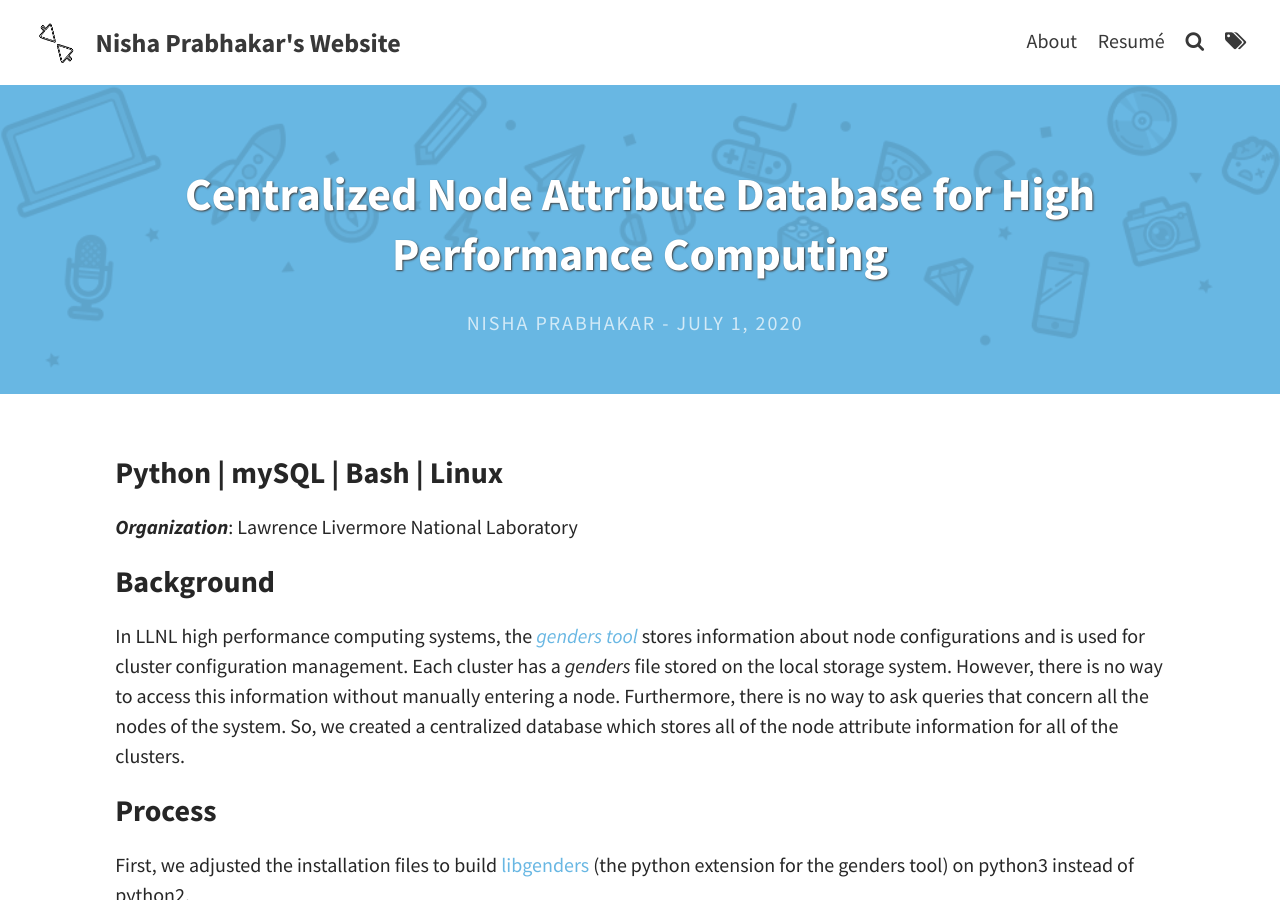
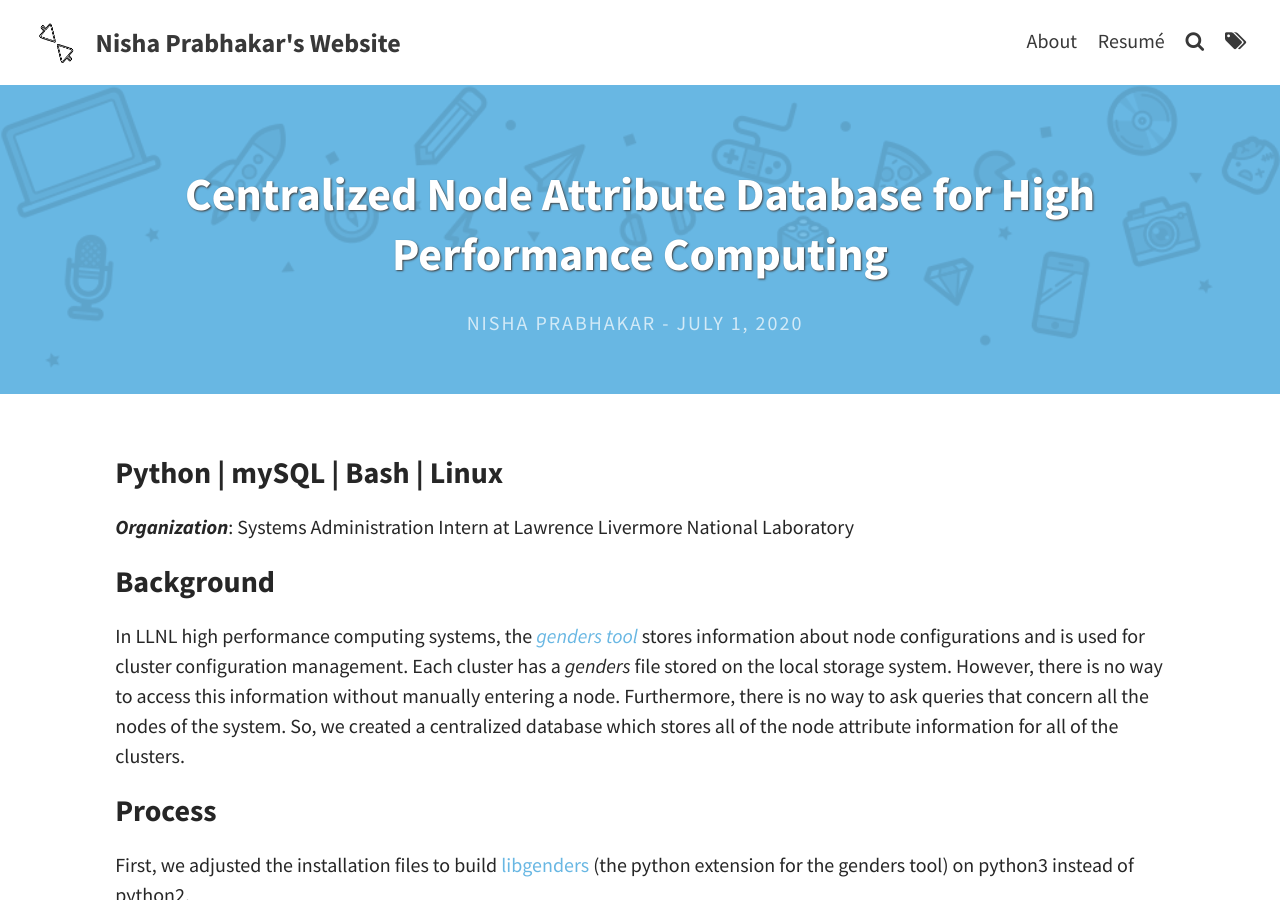
Before and after one commit to nishap1225/nishap1225.github.io, a Jekyll site: the page built from _posts/2020-07-01-Centralized-Node-Attribute-Database-for-High-Performance-Computing.md, in a window 1280 px wide and 900 px high. Built offline with Jekyll 4.4.1, drawn with Linux system fonts in a browser that asks for light colours.

Commit message:
post fixes

```diff
--- a/_posts/2020-07-01-Centralized-Node-Attribute-Database-for-High-Performance-Computing.md
+++ b/_posts/2020-07-01-Centralized-Node-Attribute-Database-for-High-Performance-Computing.md
@@ -7,7 +7,7 @@ author: nishap1225
 excerpt_separator: <!--more-->
 ---
 ### Python | mySQL | Bash | Linux
-***Organization***: Lawrence Livermore National Laboratory
+***Organization***: Systems Administration Intern at Lawrence Livermore National Laboratory
 
 <!--more-->
 ### Background
```
Also changed, not shown: _posts/2019-11-01-Auto-Notes.md (+2 -2 lines), _posts/2020-02-01-uMaps.md (+3 -3 lines), _posts/2020-06-01-Text-Message-Analyzer.md (+1 -2 lines), _posts/2020-05-01-Gitlet.md (line endings or trailing spaces).
